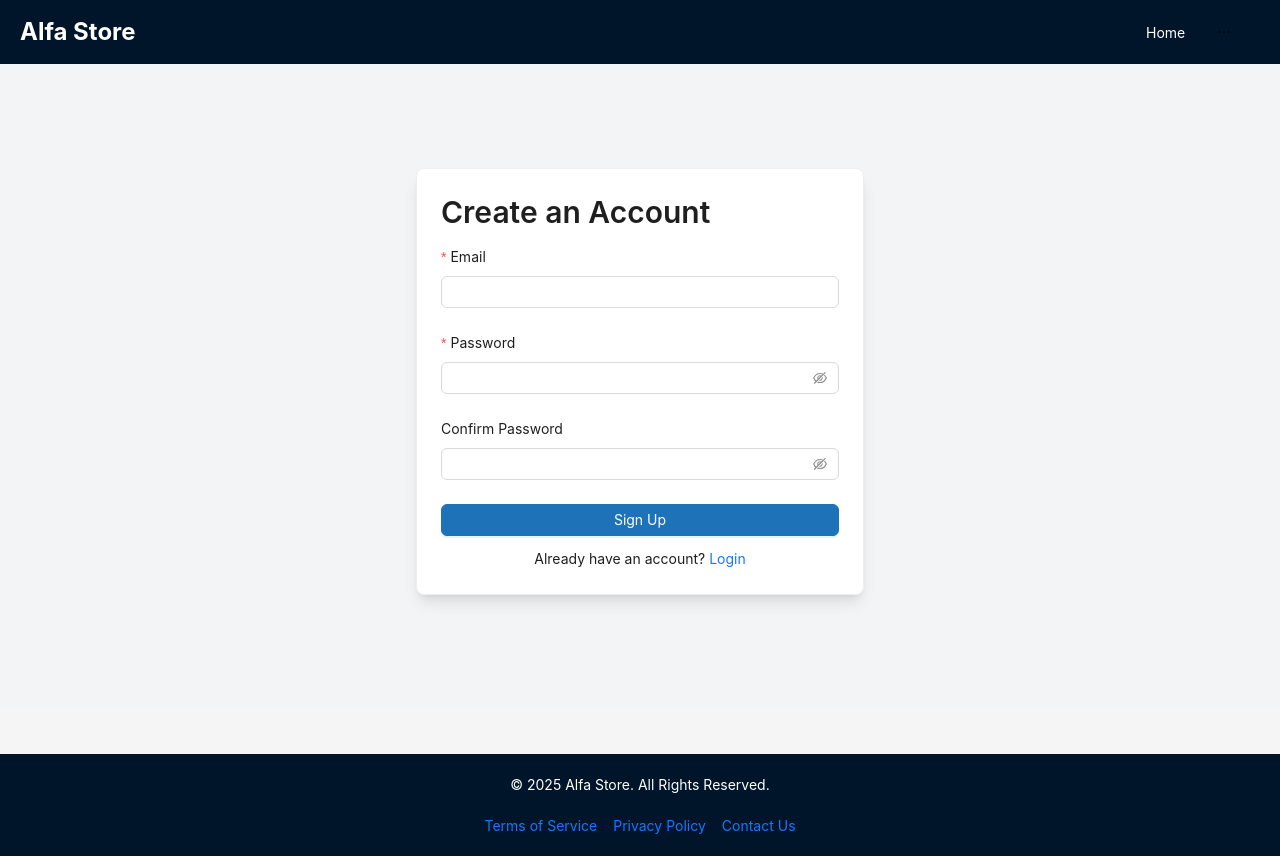
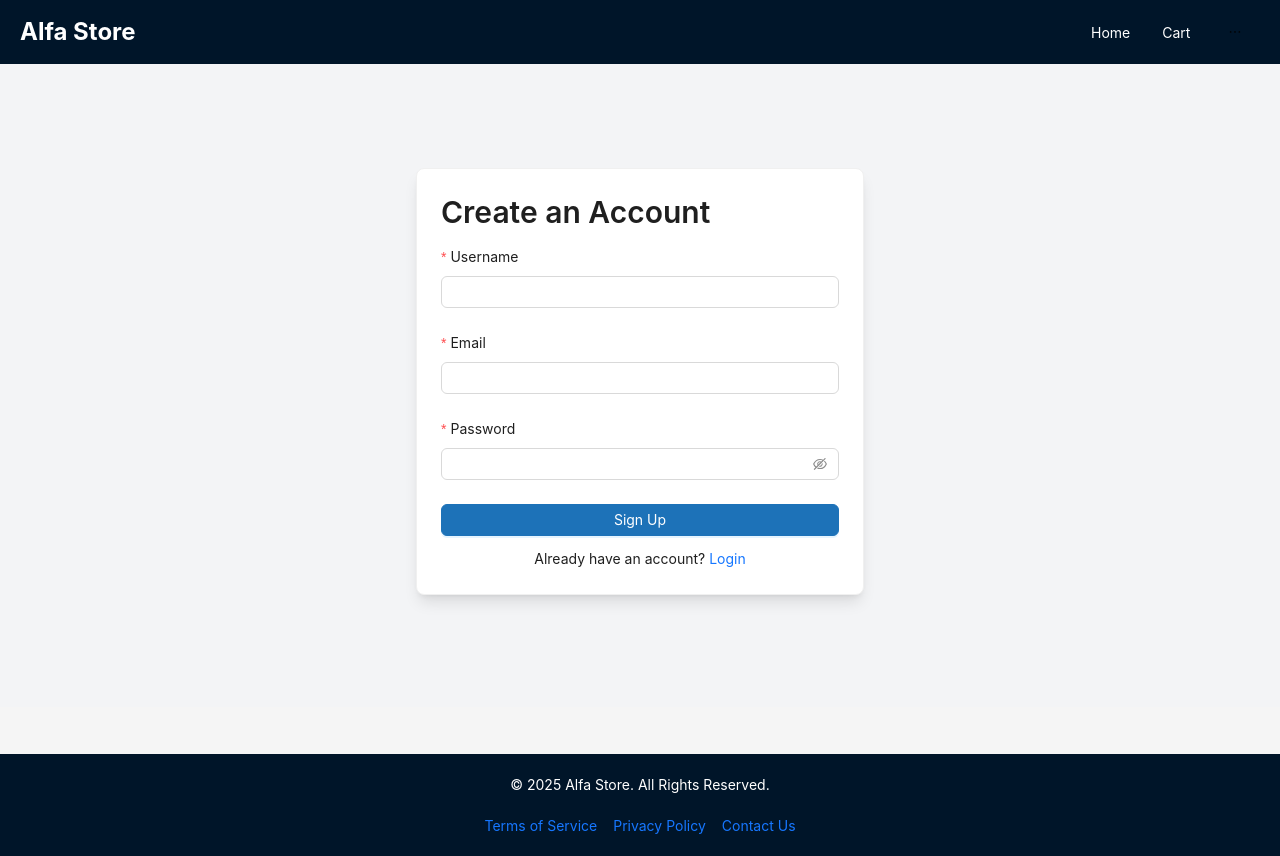
Before and after one commit to zeiadsalhin/Alfa-Store--React-Version-, a React (Vite) app: page /signup in a window 1280 px wide. Built offline with nearby package versions, Linux system fonts and the light colour scheme.

Commit message:
Added: user login icon in navbar New: Implemented auth system that uses bcrypt and encryption btoa to store user info and login functionality

```diff
--- a/package.json
+++ b/package.json
@@ -14,6 +14,7 @@
     "@tailwindcss/vite": "^4.1.3",
     "antd": "^5.24.6",
     "axios": "^1.8.4",
+    "bcryptjs": "^3.0.2",
     "framer-motion": "^12.6.3",
     "lucide-react": "^0.487.0",
     "motion": "^12.6.3",
--- a/src/components/StickyHeader.jsx
+++ b/src/components/StickyHeader.jsx
@@ -1,27 +1,29 @@
 // components/StickyHeader.jsx
-import { Layout, Menu, Badge } from 'antd';
-import { NavLink } from 'react-router-dom';
+import { Layout, Menu, Badge, Dropdown, Button } from 'antd';
+import { NavLink, useNavigate } from 'react-router-dom';
 import { useEffect, useState } from 'react';
 import { useCart } from '../store/useCart';
+import { UserOutlined, LoginOutlined } from '@ant-design/icons';
 
 const { Header } = Layout;
 
 const StickyHeader = () => {
   const [showHeader, setShowHeader] = useState(true);
   const [lastScrollY, setLastScrollY] = useState(0);
-  // Get the total quantity of items in the cart using useCart
-  const cartQuantity = useCart((state) => state.cart.reduce((total, item) => total + item.quantity, 0));
+  const [user, setUser] = useState(null);
+  const cartQuantity = useCart((state) =>
+    state.cart.reduce((total, item) => total + item.quantity, 0)
+  );
+  const navigate = useNavigate();
 
   useEffect(() => {
     const handleScroll = () => {
       const currentScrollY = window.scrollY;
-
       if (currentScrollY < lastScrollY || currentScrollY < 100) {
-        setShowHeader(true); // scrolling up
+        setShowHeader(true);
       } else {
-        setShowHeader(false); // scrolling down
+        setShowHeader(false);
       }
-
       setLastScrollY(currentScrollY);
     };
 
@@ -29,12 +31,33 @@ const StickyHeader = () => {
     return () => window.removeEventListener('scroll', handleScroll);
   }, [lastScrollY]);
 
+  useEffect(() => {
+    const storedUser = JSON.parse(localStorage.getItem('user'));
+    setUser(storedUser);
+  }, []);
+
+  const handleLogout = () => {
+    localStorage.removeItem('user');
+    setUser(null);
+    navigate('/');
+  };
+
+  const userMenu = (
+    <Menu>
+      <Menu.Item key="profile" onClick={() => navigate('/profile')}>
+        Profile
+      </Menu.Item>
+      <Menu.Item key="logout" onClick={handleLogout}>
+        Logout
+      </Menu.Item>
+    </Menu>
+  );
 
   return (
     <Header
       style={{
         position: 'fixed',
-        top: showHeader ? 0 : '-80px', // hide by moving it off screen
+        top: showHeader ? 0 : '-80px',
         left: 0,
         right: 0,
         zIndex: 1000,
@@ -43,15 +66,29 @@ const StickyHeader = () => {
         padding: '0 20px',
       }}
     >
-      <div style={{ display: 'flex', justifyContent: 'space-between', alignItems: 'center', height: '100%' }}>
+      <div
+        style={{
+          display: 'flex',
+          justifyContent: 'space-between',
+          alignItems: 'center',
+          height: '100%',
+        }}
+      >
         <div style={{ fontSize: '24px', color: '#fff', fontWeight: 'bold' }}>
           <NavLink to="/" style={{ color: '#fff', textDecoration: 'none' }}>
             Alfa Store
           </NavLink>
         </div>
 
-        <Menu mode="horizontal" style={{ background: 'transparent', border: 'none', minWidth: cartQuantity > 0 ? 170: 130 }}>
-          <Menu.Item key="1">
+        <Menu
+          mode="horizontal"
+          style={{
+            background: 'transparent',
+            border: 'none',
+            minWidth: cartQuantity > 0 ? 230 : 185,
+          }}
+        >
+          <Menu.Item key="home">
             <NavLink
               to="/"
               style={({ isActive }) => ({
@@ -62,24 +99,40 @@ const StickyHeader = () => {
             </NavLink>
           </Menu.Item>
 
-          <Menu.Item key="2"
-          // style={{ minWidth: cartQuantity > 0 ? 98 : 62 }}
-          >
+          <Menu.Item key="cart">
             <NavLink
               to="/cart"
               style={({ isActive }) => ({
                 color: isActive ? '#ff9900' : 'white',
-                textDecoration: 'none',
-                textAlign: 'center',
                 display: 'flex',
                 alignItems: 'center',
-                gap: 0,
+                gap: 6,
+                textDecoration: 'none',
               })}
             >
               <span>Cart</span>
               <Badge count={cartQuantity} overflowCount={99} offset={[4, -10]} />
             </NavLink>
           </Menu.Item>
+
+          {!user ? (
+          <>
+            <Menu.Item key="login">
+              <NavLink to="/login" style={{ color: 'white' }}>
+                <LoginOutlined style={{ fontSize: '18px' }} />
+              </NavLink>
+            </Menu.Item>
+          </>
+        ) : (
+          <Menu.Item key="user">
+            <Dropdown overlay={userMenu} placement="bottomRight">
+              <Button
+                type="text"
+                icon={<UserOutlined style={{ fontSize: '18px', color: 'white' }} />}
+              />
+            </Dropdown>
+          </Menu.Item>
+        )}
         </Menu>
       </div>
     </Header>
--- a/src/pages/Login.jsx
+++ b/src/pages/Login.jsx
@@ -2,23 +2,42 @@
 import { Form, Input, Button, Card, Typography } from 'antd';
 import { NavLink, useNavigate } from 'react-router-dom';
 import { useState } from 'react';
-import { Helmet } from 'react-helmet';
+import bcrypt from 'bcryptjs';
 
 const { Title } = Typography;
 
 const Login = () => {
   const navigate = useNavigate();
   const [loading, setLoading] = useState(false);
+  const [form] = Form.useForm();
+  const [formError, setFormError] = useState({ email: null, password: null });
 
-  const onFinish = async (values) => {
+  const onFinish = async ({ email, password }) => {
     setLoading(true);
+    setFormError({ email: null, password: null }); // reset
 
     try {
-      // 🔧 Replace with your actual login logic or Supabase signIn
-      console.log('Login Values:', values);
-      alert('Logged in!');
+      const users = JSON.parse(localStorage.getItem('users') || '[]');
+      const user = users.find((u) => u.email === email);
+
+      if (!user) {
+        setFormError({ email: 'No user found with this email.' });
+        return;
+      }
+
+      const match = await bcrypt.compare(password, user.password);
+      if (!match) {
+        setFormError({ password: 'Incorrect password. Please try again.' });
+        return;
+      }
+
+      const token = btoa(`${user.email}:${Date.now()}`);
+      localStorage.setItem('token', token);
+      localStorage.setItem('currentUser', JSON.stringify(user));
+
       navigate('/');
     } catch (error) {
+      setFormError({ email: 'Something went wrong. Please try again.' });
       console.error('Login error:', error);
     } finally {
       setLoading(false);
@@ -26,20 +45,27 @@ const Login = () => {
   };
 
   return (
-    <>
-    <Helmet>
-      <title>Login | Alfa Store</title>
-      <meta name="description" content="Welcome to Alfa Store, your one-stop-shop for all things amazing!" />
-    </Helmet>
-
     <div className="py-28 flex justify-center items-center bg-gray-100">
       <Card className="w-full max-w-md shadow-lg">
         <Title level={2}>Welcome Back</Title>
-        <Form layout="vertical" onFinish={onFinish}>
-          <Form.Item label="Email" name="email" rules={[{ required: true, type: 'email' }]}>
+        <Form form={form} layout="vertical" onFinish={onFinish}>
+          <Form.Item
+            label="Email"
+            name="email"
+            validateStatus={formError.email ? 'error' : ''}
+            help={formError.email}
+            rules={[{ required: true, type: 'email' }]}
+          >
             <Input />
           </Form.Item>
-          <Form.Item label="Password" name="password" rules={[{ required: true }]}>
+
+          <Form.Item
+            label="Password"
+            name="password"
+            validateStatus={formError.password ? 'error' : ''}
+            help={formError.password}
+            rules={[{ required: true }]}
+          >
             <Input.Password />
           </Form.Item>
 
@@ -53,7 +79,6 @@ const Login = () => {
         </Form>
       </Card>
     </div>
-    </>
   );
 };
 
--- a/src/pages/Signup.jsx
+++ b/src/pages/Signup.jsx
@@ -1,8 +1,8 @@
 // src/pages/Signup.jsx
-import { Form, Input, Button, Card, Typography } from 'antd';
+import { Form, Input, Button, Card, Typography, message } from 'antd';
 import { NavLink, useNavigate } from 'react-router-dom';
 import { useState } from 'react';
-import { Helmet } from 'react-helmet';
+import bcrypt from 'bcryptjs';
 
 const { Title } = Typography;
 
@@ -10,62 +10,55 @@ const Signup = () => {
   const navigate = useNavigate();
   const [loading, setLoading] = useState(false);
 
-  const onFinish = async (values) => {
+  const onFinish = async ({ username, email, password }) => {
     setLoading(true);
+    try {
+      const users = JSON.parse(localStorage.getItem('users') || '[]');
+      const exists = users.find((u) => u.email === email);
 
-    try {
-      // 🔧 Replace with your own signup logic or Supabase auth
-      console.log('Sign Up Values:', values);
-      alert('Account created!');
+      if (exists) {
+        message.error('Email already registered!');
+        return;
+      }
+
+      const hashedPassword = await bcrypt.hash(password, 10);
+      const newUser = { id: Date.now(), username, email, password: hashedPassword };
+      users.push(newUser);
+      localStorage.setItem('users', JSON.stringify(users));
+
+      message.success('Account created successfully!');
       navigate('/login');
     } catch (error) {
       console.error('Signup error:', error);
+      message.error('Something went wrong!');
     } finally {
       setLoading(false);
     }
   };
 
   return (
-    <>
-      <Helmet>
-        <title>Sign Up | Alfa Store</title>
-        <meta name="description" content="Welcome to Alfa Store, your one-stop-shop for all things amazing!" />
-      </Helmet>
-
     <div className="py-28 flex justify-center items-center bg-gray-100">
       <Card className="w-full max-w-md shadow-lg">
         <Title level={2}>Create an Account</Title>
         <Form layout="vertical" onFinish={onFinish}>
+          <Form.Item label="Username" name="username" rules={[{ required: true }]}>
+            <Input />
+          </Form.Item>
           <Form.Item label="Email" name="email" rules={[{ required: true, type: 'email' }]}>
             <Input />
           </Form.Item>
           <Form.Item label="Password" name="password" rules={[{ required: true, min: 6 }]}>
             <Input.Password />
           </Form.Item>
-          <Form.Item label="Confirm Password" name="confirm" dependencies={['password']} hasFeedback rules={[
-            ({ getFieldValue }) => ({
-              validator(_, value) {
-                if (!value || getFieldValue('password') === value) {
-                  return Promise.resolve();
-                }
-                return Promise.reject('Passwords do not match!');
-              },
-            }),
-          ]}>
-            <Input.Password />
-          </Form.Item>
-
           <Button type="primary" htmlType="submit" block loading={loading}>
             Sign Up
           </Button>
-
           <div className="mt-3 text-center">
             Already have an account? <NavLink to="/login">Login</NavLink>
           </div>
         </Form>
       </Card>
     </div>
-    </>
   );
 };
 
```
Also changed, not shown: 1 other file (tests, documents, lock files or other folders).
